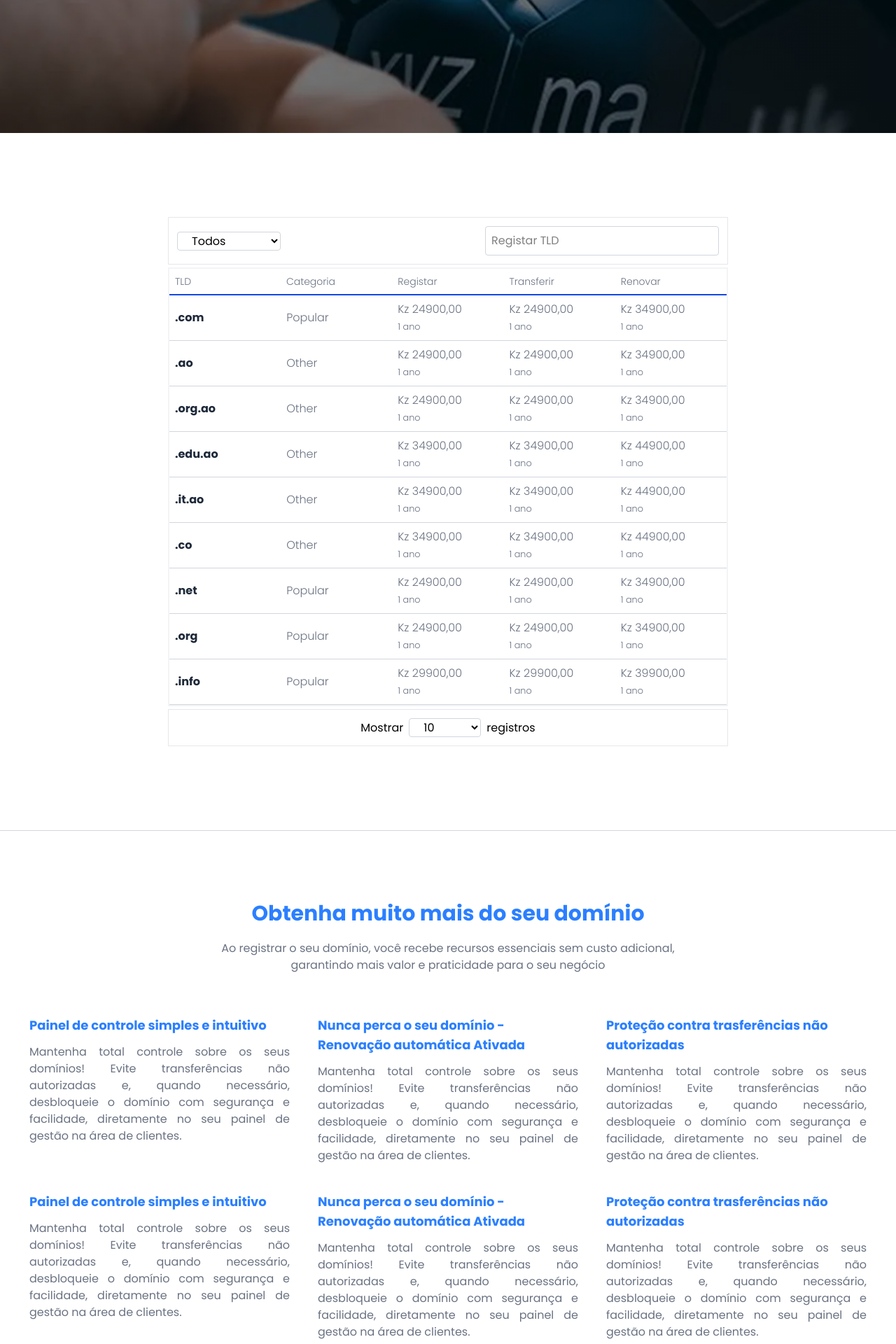
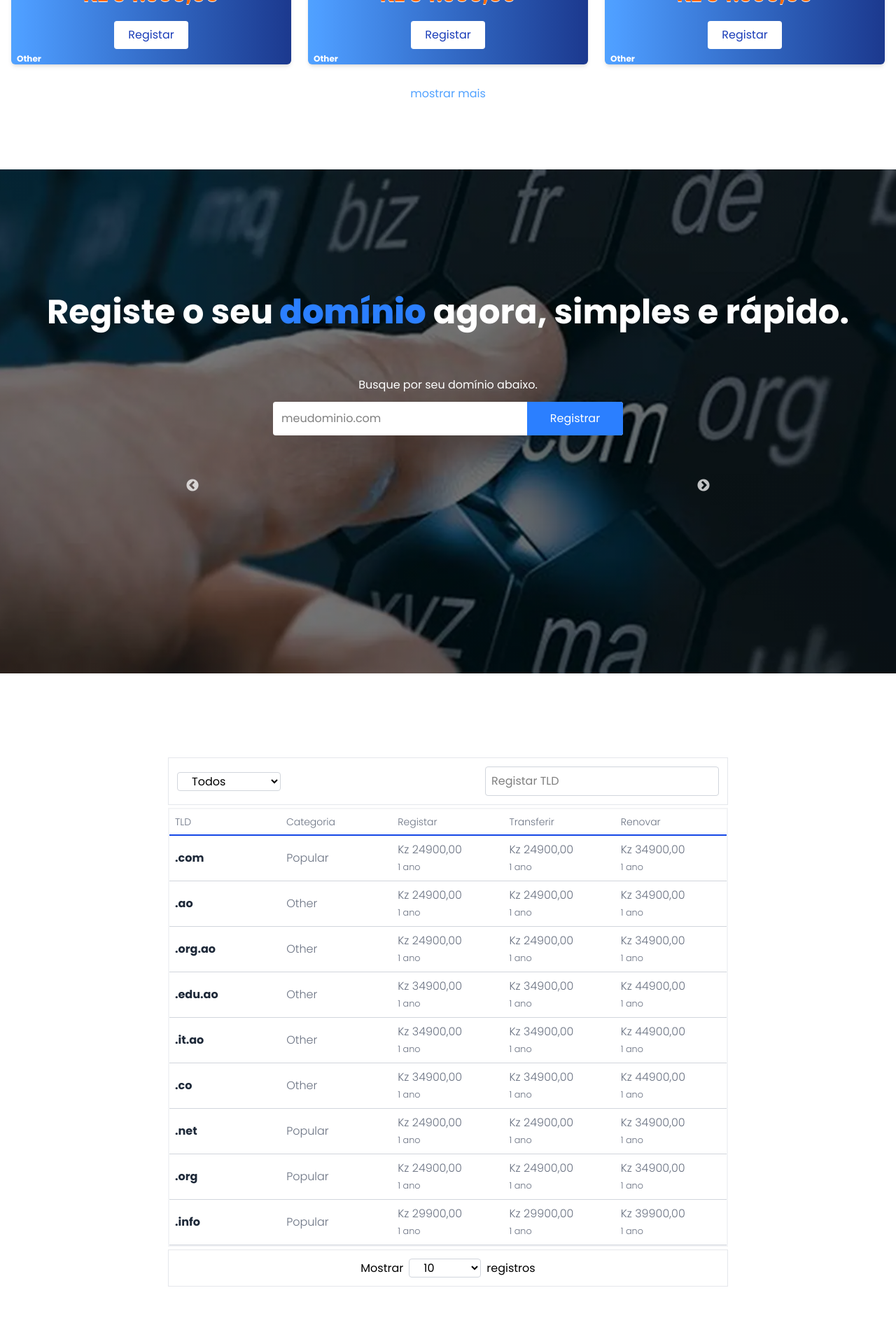
Before and after one commit to albertopedro998/learn-react, a React (Vite) app: page /domain in a window 1280 px wide. Shown: the part 620-2540 px from the top of the page at 70% size. Built offline with nearby package versions, Linux system fonts and the light colour scheme.

Commit message:
adicionando os cards dos domínios

```diff
--- a/src/Home.jsx
+++ b/src/Home.jsx
@@ -1,33 +1,11 @@
-import { useState } from "react";
-import Tasks from "./components/Tasks.jsx";
-import Navbar from "./components/Navbar/Navbar.jsx";
-import Button from "./components/Button/Button.jsx";
-import Text from "./components/Text.jsx";
-import Image from "./components/Image.jsx";
-import People from "./assets/images/people/image.jpg";
 import Card from "./components/Card/Card.jsx";
 import Sobre from "./components/Sobre/index.jsx";
 import "./App.css";
 import Servicos from "./components/Servicos/Servicos.jsx";
 import Diferenciais from "./components/Diferenciais/index.jsx";
 import Comunidade from "./components/Comunidade/index.jsx";
-import Footer from "./components/Footer/index.jsx";
 
 function Home() {
-  let [tasks, setTasks] = useState([
-    {
-      id: 1,
-      name: "Alberto Pedro",
-      description: "Desenvolver as habilidades",
-      isCompleted: false,
-    },
-    {
-      id: 2,
-      name: "Learn react",
-      description: "Desenvolver as habilidades",
-      isCompleted: false,
-    },
-  ]);
   return (
     <>
       <Card className="p-5 py-[50%] md:py-[45%] lg:py-[15%] flex flex-col justify-center box-border " />
--- a/src/components/Titulo/index.jsx
+++ b/src/components/Titulo/index.jsx
@@ -4,11 +4,11 @@
   const styles = [
     {
       tag: "h1",
-      className: "text-blue-500 text-5xl md:text-9xl font-bold",
+      className: "text-blue-500 text-5xl md:text-7xl font-bold",
     },
     {
       tag: "h2",
-      className: "text-blue-500 text-3xl md:text-7xl font-bold",
+      className: "text-blue-500 text-3xl md:text-5xl font-bold",
     },
     {
       tag: "h3",
--- /dev/null
+++ b/src/pages/Dominio/Card.jsx
@@ -0,0 +1,8 @@
+export default function Card({children, className}) {
+
+    return (
+        <div className={"shadow-md rounded "+className}>
+            {children}
+        </div>
+    )
+}
--- a/src/pages/Dominio/index.jsx
+++ b/src/pages/Dominio/index.jsx
@@ -1,8 +1,15 @@
 import Table from "../../components/Table";
+import Text from "../../components/Text";
 import Titulo from "../../components/Titulo";
+import Card from "./Card";
 import "./style.css";
 import Slider from "react-slick";
+import { useRef, useState } from "react";
 function Dominio() {
+  const btnShowMore = useRef();
+  const [showListDomain, setShowListDomain] = useState(
+    "container flex flex-wrap justify-center max-h-[450px] overflow-hidden "
+  );
   const settings = {
     dots: false,
     infinite: true,
@@ -73,8 +80,84 @@
       category: "Popular",
     },
   ];
+  function showListDomainHandler() {
+    btnShowMore.current.innerHTML = btnShowMore.current.innerHTML.includes(
+      "mostrar mais"
+    )
+      ? "mostrar menos"
+      : "mostrar mais";
+
+    setShowListDomain((value) =>
+      value.includes("max-h-[450px")
+        ? value.replace("max-h-[450px]", "")
+        : value + " max-h-[450px]"
+    );
+  }
+  function number_format(price) {
+    let vlformat = "";
+    let vl = new String(price);
+    switch (vl.length) {
+      case 5:
+        vlformat = `${vl.slice(0, 2) + "." + vl.slice(2, vl.length)},00`;
+        break;
+      case 6:
+        vlformat = `${vl.slice(0, 3) + "." + vl.slice(3, vl.length)},00`;
+        break;
+      case 7:
+        vlformat = `${
+          vl.slice(0, 1) + "." + vl.slice(1, 4) + "." + vl.slice(4, vl.length)
+        },00`;
+        break;
+
+      default:
+        break;
+    }
+    return vlformat;
+  }
   return (
     <>
+      {/* Lista dos Domínios disponíveis */}
+      <div className="container mx-auto m-[10em]  md:my-[5em]">
+        <Text
+          as="h2"
+          className={`text-xl md:text-2xl font-bold text-center p-5 mb-20 md:mb-10`}
+        >
+          Escolha o <span className="text-blue-600 text-3xl">domínio</span> que
+          pretendes e adquira na hora.
+        </Text>
+        <div className={showListDomain} style={{ transition: "1s" }}>
+          {dominiosLista.map((item) => (
+            <Card
+              key={"-" + item.id}
+              className="card-dominio hover:shadow-2xl md:w-100 flex flex-col p-5 bg-white text-black justify-center items-center gap-5 rounded-md m-3 md:h-50 relative bg-linear-to-r from-blue-400 to-blue-900"
+              data-aos="slide-up"
+            >
+              <p className="text-2xl font-bold md:text-4xl text-white ">
+                <span className="text-3xl">.</span>
+                {item.name}
+              </p>
+              <small className="text-orange-500 font-bold text-shadow-2xs text-shadow-white text-xl md:text-3xl ">
+                Kz {number_format(item.price)}
+              </small>
+              <p className=" text-xs text-white font-bold absolute bottom-0 left-2">
+                {item.category}
+              </p>
+              <button className="text-blue-800 px-5 py-2 rounded hover:cursor-pointer bg-white">
+                Registar
+              </button>
+            </Card>
+          ))}
+        </div>
+        <button
+          className="text-blue-400 text-center p-4 container m-auto"
+          onClick={showListDomainHandler}
+          ref={btnShowMore}
+        >
+          mostrar mais
+        </button>
+      </div>
+      {/* Fim da Lista dos Domínios disponíveis */}
+
       {/* Area destaque */}
       <div className="destaque ">
         <div className="text-white h-[90vh] flex flex-col justify-center container md:m-auto">
@@ -105,7 +188,10 @@
                 placeholder="meudominio.com"
                 required
               />
-              <button type="submit" className="bg-blue-500 text-white px-3 flex-1">
+              <button
+                type="submit"
+                className="bg-blue-500 text-white px-3 flex-1 min-w-[100px]"
+              >
                 Registrar
               </button>
             </form>
@@ -121,15 +207,15 @@
                   key={"dominioId-" + item.id}
                   data-aos="slide-up"
                 >
-                  <div className="card-dominio flex flex-col p-5 bg-white text-black justify-center items-center rounded-md m-3 md:h-50 relative">
-                    <p className="text-2xl font-bold md:text-4xl ">
-                      <span className="text-blue-400 text-3xl">.</span>
+                  <div className="card-dominio flex flex-col p-5 bg-white text-black justify-center items-center rounded-md m-3 md:h-50 relative bg-linear-to-r from-blue-400 to-blue-900">
+                    <p className="text-2xl font-bold md:text-4xl text-white ">
+                      <span className="text-3xl">.</span>
                       {item.name}
                     </p>
-                    <small className="text-gray-600 text-xl md:text-3xl ">
-                      kz {item.price}/ano
+                    <small className="text-orange-500 font-bold text-shadow-2xs text-shadow-white text-xl md:text-3xl ">
+                      kz {number_format(item.price)}/ano
                     </small>
-                    <p className=" text-2xl text-blue-600 font-bold absolute bottom-0 left-2 animate-bounce">
+                    <p className=" text-2xl text-white font-bold absolute bottom-0 left-2 animate-bounce">
                       {item.category}
                     </p>
                   </div>
@@ -229,83 +315,41 @@
           registros
         </div>
       </div>
-      <hr className="border-gray-300 mb-20"/>
+      <hr className="border-gray-300 mb-20" />
       {/* Fim da Tabela exibindo todos os dominios disponíveis */}
 
       {/* Beneficios em se obter um dominio */}
       <div className="container mx-auto p-5">
-        <Titulo as="h3" className={`text-center `}>
-          Obtenha muito mais do seu domínio
+        <Titulo as="h3" className={`text-center text-black `}>
+          O que trás para sí um <span className="text-orange-400">domínio</span>
+          ?
         </Titulo>
         <p className="text-center mt-5 mb-15 text-gray-500 mx-auto md:w-[700px]">
-          Ao registrar o seu domínio, você recebe recursos essenciais sem custo
-          adicional, garantindo mais valor e praticidade para o seu negócio
+          Um domínio próprio passa mais confiança do que usar endereços gratuitos
         </p>
         <div className="flex gap-10 flex-wrap container mx-auto justify-center items-baseline ">
           <div className="flex flex-col gap-3 md:w-[30%]">
-            <Titulo as="h3" className={`font-bold md:text-lg `}>
-              Painel de controle simples e intuitivo
+            <Titulo as="h3" className={`font-bold md:text-lg text-center `}>
+              Identidade e marca
             </Titulo>
-            <p className="text-gray-500 text-justify">
-              Mantenha total controle sobre os seus domínios! Evite
-              transferências não autorizadas e, quando necessário, desbloqueie o
-              domínio com segurança e facilidade, diretamente no seu painel de
-              gestão na área de clientes.
+            <p className="text-gray-500 text-center">
+              Facilita a divulgação e memorização do seu negócio ou projeto.
             </p>
           </div>
           <div className="flex flex-col gap-3 md:w-[30%]">
-            <Titulo as="h3" className={`font-bold md:text-lg `}>
-              Nunca perca o seu domínio - Renovação automática Ativada
+            <Titulo as="h3" className={`font-bold md:text-lg text-center `}>
+              Visibilidade e marketing
             </Titulo>
-            <p className="text-gray-500 text-justify">
-              Mantenha total controle sobre os seus domínios! Evite
-              transferências não autorizadas e, quando necessário, desbloqueie o
-              domínio com segurança e facilidade, diretamente no seu painel de
-              gestão na área de clientes.
+            <p className="text-gray-500 text-center">
+              Um domínio facilita estratégias de SEO (otimização para mecanismos de busca) e campanhas de marketing digital.
             </p>
           </div>
           <div className="flex flex-col gap-3 md:w-[30%]">
-            <Titulo as="h3" className={`font-bold md:text-lg `}>
-              Proteção contra trasferências não autorizadas
+            <Titulo as="h3" className={`font-bold md:text-lg text-center `}>
+              Controle e personalização
             </Titulo>
-            <p className="text-gray-500 text-justify">
-              Mantenha total controle sobre os seus domínios! Evite
-              transferências não autorizadas e, quando necessário, desbloqueie o
-              domínio com segurança e facilidade, diretamente no seu painel de
-              gestão na área de clientes.
-            </p>
-          </div>
-          <div className="flex flex-col gap-3 md:w-[30%]">
-            <Titulo as="h3" className={`font-bold md:text-lg `}>
-              Painel de controle simples e intuitivo
-            </Titulo>
-            <p className="text-gray-500 text-justify">
-              Mantenha total controle sobre os seus domínios! Evite
-              transferências não autorizadas e, quando necessário, desbloqueie o
-              domínio com segurança e facilidade, diretamente no seu painel de
-              gestão na área de clientes.
-            </p>
-          </div>
-          <div className="flex flex-col gap-3 md:w-[30%]">
-            <Titulo as="h3" className={`font-bold md:text-lg `}>
-              Nunca perca o seu domínio - Renovação automática Ativada
-            </Titulo>
-            <p className="text-gray-500 text-justify">
-              Mantenha total controle sobre os seus domínios! Evite
-              transferências não autorizadas e, quando necessário, desbloqueie o
-              domínio com segurança e facilidade, diretamente no seu painel de
-              gestão na área de clientes.
-            </p>
-          </div>
-          <div className="flex flex-col gap-3 md:w-[30%]">
-            <Titulo as="h3" className={`font-bold md:text-lg `}>
-              Proteção contra trasferências não autorizadas
-            </Titulo>
-            <p className="text-gray-500 text-justify">
-              Mantenha total controle sobre os seus domínios! Evite
-              transferências não autorizadas e, quando necessário, desbloqueie o
-              domínio com segurança e facilidade, diretamente no seu painel de
-              gestão na área de clientes.
+            <p className="text-gray-500 text-center">
+              Permite ter e-mails profissionais e total personalização do site.
             </p>
           </div>
         </div>
```
